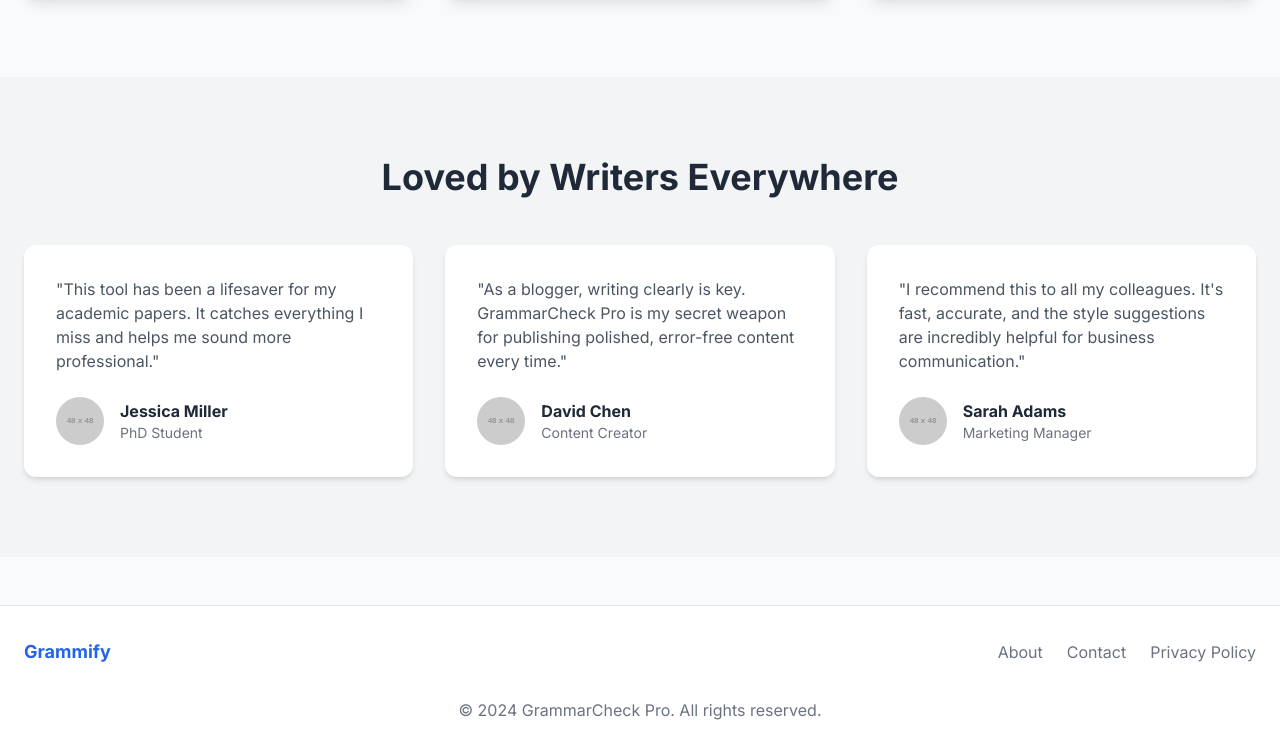
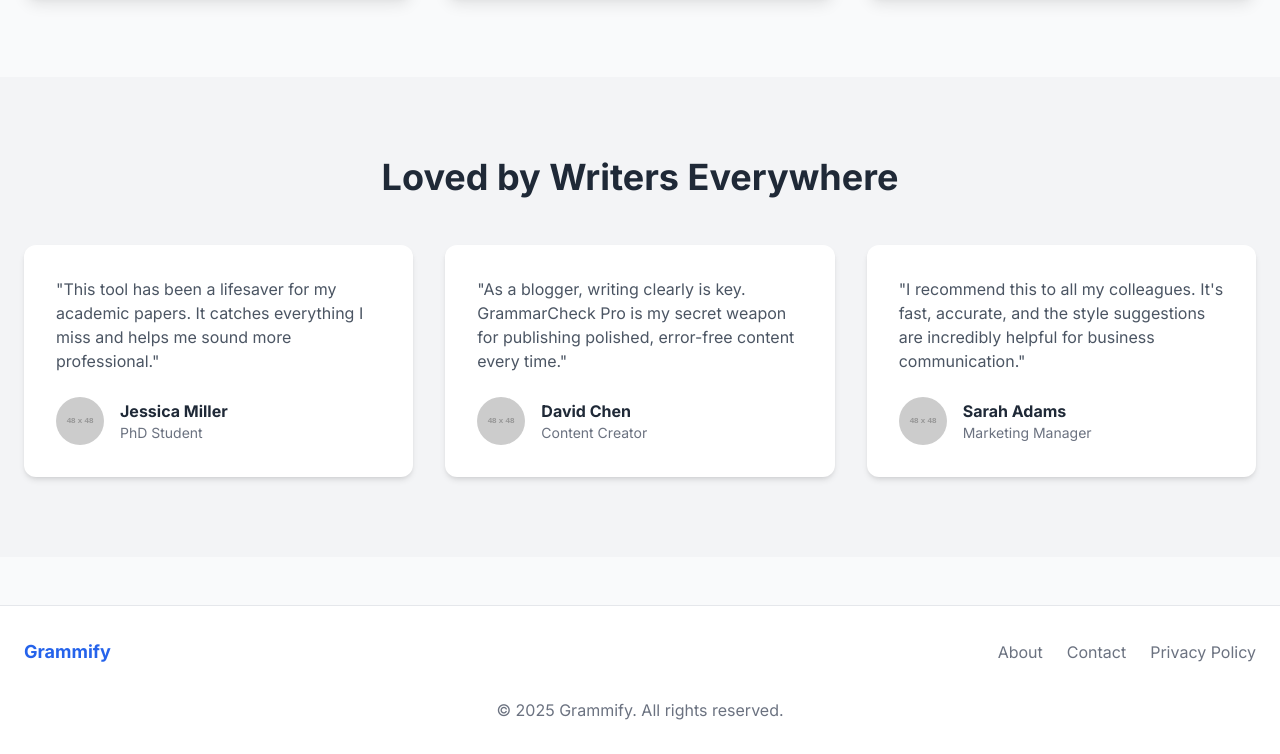
Before and after one commit to Reusovic/Gramireal, a plain HTML site: page index.html in a window 1280 px wide. Shown: the part 1089-1843 px from the top of the page. Drawn offline with nearby package versions, Linux system fonts and the light colour scheme; placeholder pictures from the web are drawn by us.

Commit message:
index.html

```diff
--- a/index.html
+++ b/index.html
@@ -167,7 +167,7 @@
           <a href="#" class="text-gray-500 hover:text-blue-600">Privacy Policy</a>
         </div>
       </div>
-      <p class="text-center text-gray-500 mt-8">&copy; 2024 GrammarCheck Pro. All rights reserved.</p>
+      <p class="text-center text-gray-500 mt-8">&copy; 2025 Grammify. All rights reserved.</p>
     </div>
   </footer>
   <!-- JavaScript file -->
```
